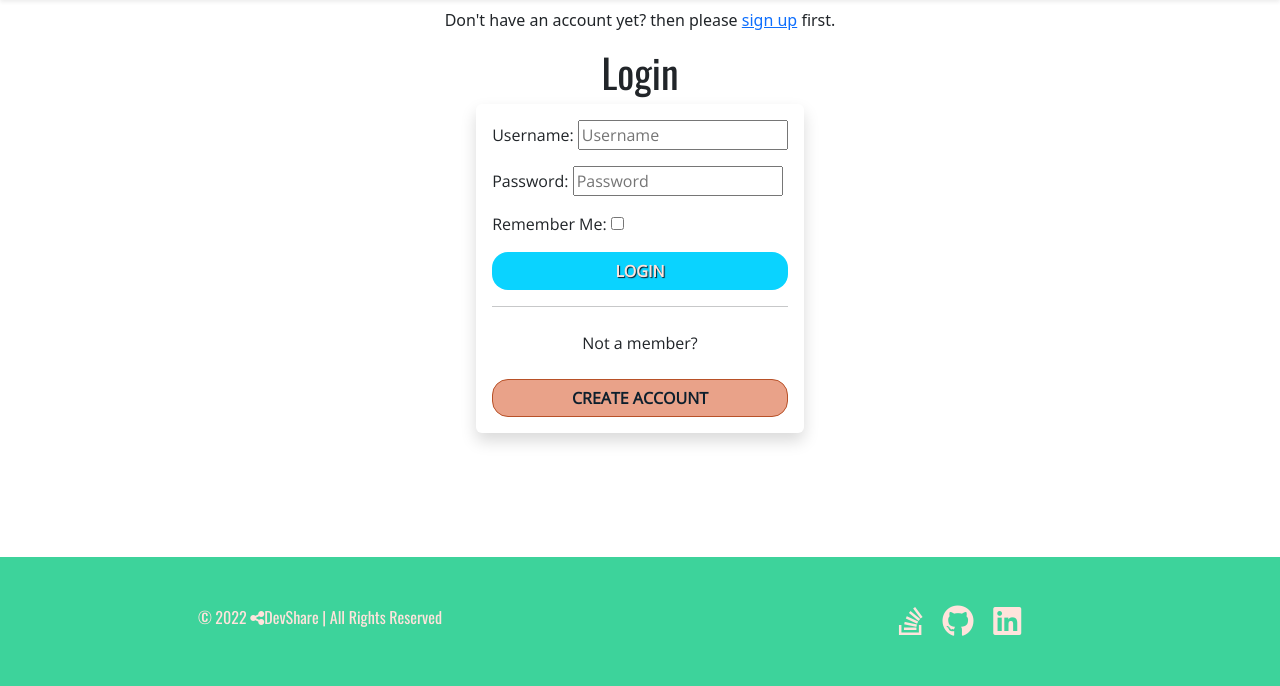
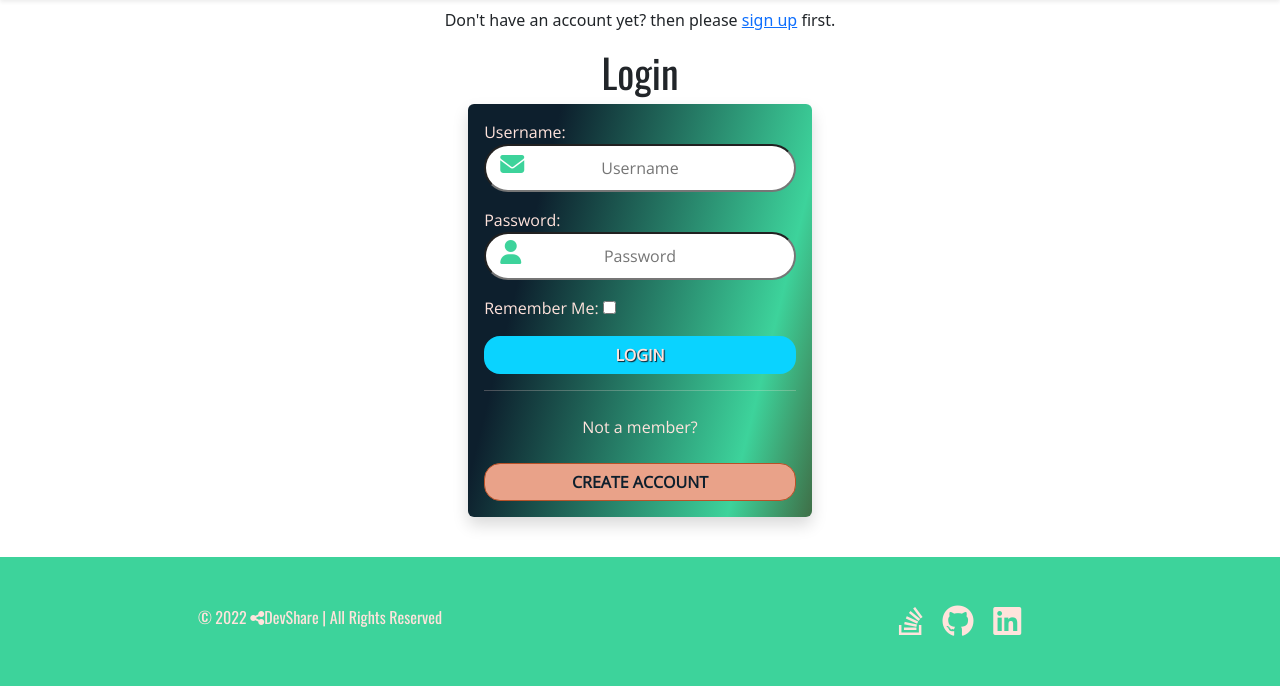
Before and after one commit to KristianColville1/dev-share, a Django app: page /accounts/login/ in a window 1280 px wide; the page is wider, and only the part inside the window is pictured. Shown: the part 114-800 px from the top of that part. Run offline with Django 3.2, Linux system fonts and the light colour scheme; some libraries are stand-ins or nearby versions.

Commit message:
Styled django form with custom jquery

```diff
--- a/static/css/base.css
+++ b/static/css/base.css
@@ -104,7 +104,7 @@ footer a i:hover {
     color: var(--misty-rose);
 }
 
-.home form {
+.login-page form {
     color: var(--misty-rose);
     background: rgb(13,31,45);
     background: linear-gradient(104deg, rgba(13,31,45,1) 21%, rgba(61,211,155,1) 81%, rgba(63,111,71,1) 100%);
@@ -142,14 +142,16 @@ footer a i:hover {
 
 /**************************************************************Forms and inputs */
 
-.input-icons i {
+.fa-envelope,
+.fa-user {
     font-size: 24px;
     color: var(--caribbean-green);
+    width: 100%;
+    margin-top: 32px;
 }
 
 .input-icons {
-    width: 100%;
-    margin-bottom: 10px;
+
 }
 
 .input-field {
--- /dev/null
+++ b/static/js/forms.js
@@ -0,0 +1,16 @@
+$(document).ready(()=> {
+
+    /* Login Form */
+    let username_box = $('#id_login').parent();
+    let password_box = $('#id_password').parent();
+
+    $('#id_login').addClass('rounded-pill text-center input-field');
+    $('#id_password').addClass('rounded-pill text-center input-field');
+
+    $(username_box).addClass('input-icons');
+    $(username_box).prepend('<i class="fa-solid fa-envelope position-absolute input-icons mx-3"></i>');
+    $(password_box).addClass('input-icons');
+    $(password_box).prepend('<i class="fa-solid fa-user position-absolute input-icons mx-3"></i>');
+    /* end of Login Form */
+
+});
```
